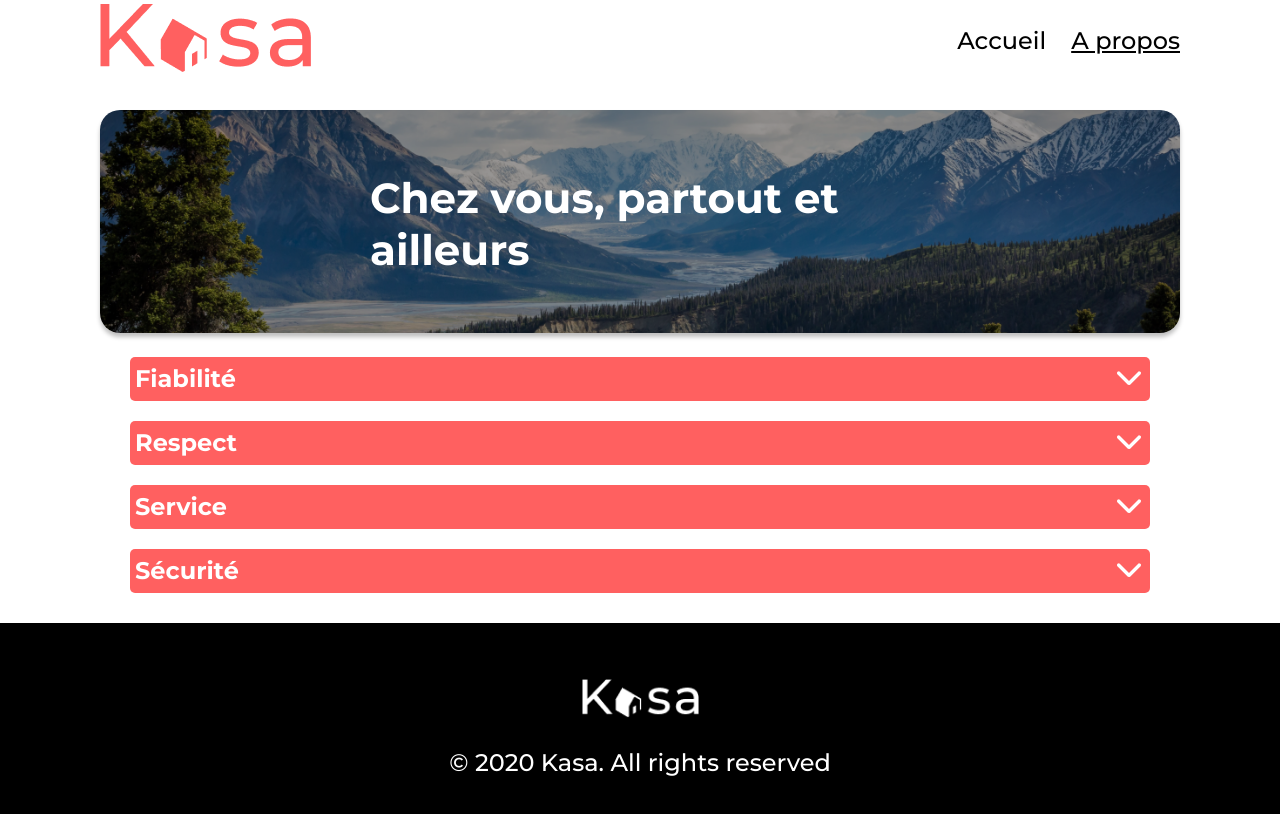
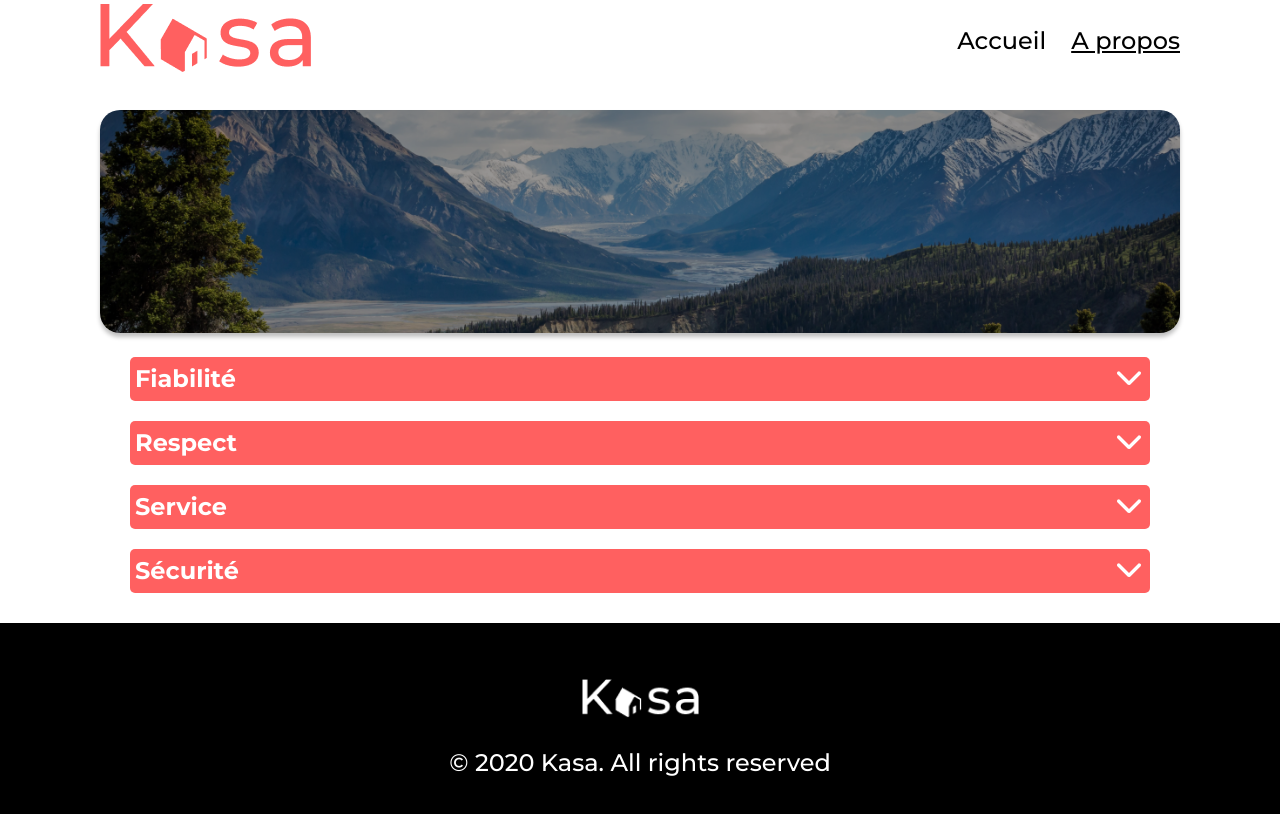
Before and after one commit to jkdev91/Kasa, a React (Vite) app: page /about in a window 1280 px wide. Shown: the top 814 px of the page. Built offline with nearby package versions, Linux system fonts and the light colour scheme.

Commit message:
add ishomepage prop banner component

```diff
--- a/src/components/banner/Banner.jsx
+++ b/src/components/banner/Banner.jsx
@@ -1,11 +1,11 @@
 
 
-const Banner = (prop) => {
+const Banner = ({imgUrl, ishomepage}) => {
 
     return (
       <div className="banner-countainer">
-      <img src={prop.imgUrl} alt="banner photo 1" />
-      <h2 className="banner-text">Chez vous, partout et ailleurs</h2>
+      <img src={imgUrl} alt="banner photo 1" />
+      {ishomepage && <h2 className="banner-text">Chez vous, partout et ailleurs</h2>}
 
       </div>
     )
--- a/src/components/card/card.scss
+++ b/src/components/card/card.scss
@@ -4,6 +4,17 @@
     width: 30%;
     height: 300px;
     position: relative;
+
+    @media screen and (max-width: 1200px) {
+        width: 29%;
+
+    }
+
+    @media screen and (max-width: 1000px) {
+        width: 200px;
+        height: 200px;
+
+    }
 
     @media screen and (max-width: 700px) {
         width: auto;
--- a/src/pages/About.jsx
+++ b/src/pages/About.jsx
@@ -11,7 +11,7 @@ const About = () => {
 
   return (
     <>
-    <Banner imgUrl = {"../images/Image source 2.png"} />
+    <Banner imgUrl = {"../images/Image source 2.png"} ishomepage={false}/>
 
     <div className="accordion-container">
     {aboutData.map(data => {
--- a/src/pages/Home.jsx
+++ b/src/pages/Home.jsx
@@ -5,7 +5,7 @@ const Home = () => {
 
   return (
     <>
-      <Banner imgUrl = {"../images/Image source 1.png"} />
+      <Banner imgUrl = {"../images/Image source 1.png"} ishomepage={true}/>
 
       <Gallery />
 
```
